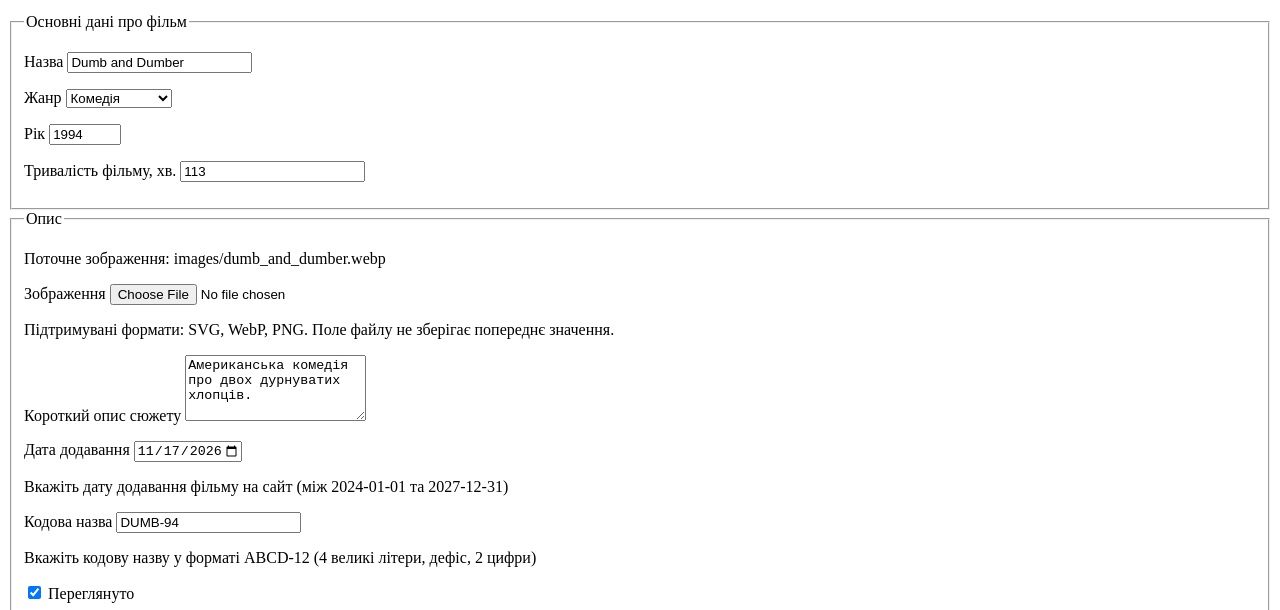
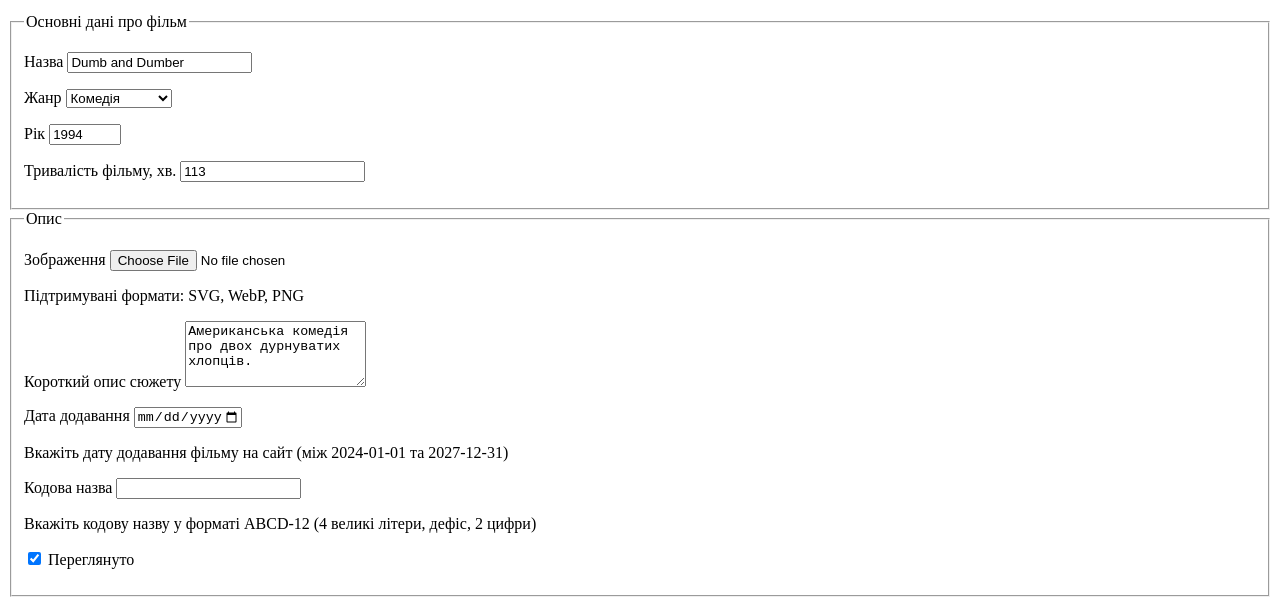
Before and after one commit to PavloBachysh/ClientWeb_Lab2, a plain HTML site: page admin-edit.html in a window 1280 px wide. Shown: the part 352-962 px from the top of the page. Drawn offline with Linux system fonts and the light colour scheme.

Commit message:
Some changes
Fixed problems which were detectted using W3C Validaor

```diff
--- a/admin-edit.html
+++ b/admin-edit.html
@@ -80,12 +80,11 @@
 
                     <fieldset>
                     <legend>Опис</legend>
-                    <p>Поточне зображення: images/dumb_and_dumber.webp</p>
                     <p>
                         <label for="image">Зображення</label>
                         <input id="image" name="image" type="file" accept="image/svg+xml,image/webp,image/png" required>
-                        <p id="image-hint">Підтримувані формати: SVG, WebP, PNG. Поле файлу не зберігає попереднє значення.</p>
                     </p>
+                    <p id="image-hint">Підтримувані формати: SVG, WebP, PNG</p>
 
                     <p>
                         <label for="plot">Короткий опис сюжету</label>
@@ -94,20 +93,20 @@
 
                     <p>
                         <label for="addedAt">Дата додавання</label>
-                        <input id="addedAt" name="addedAt" type="date" required min="2024-01-01" max="2027-12-31" value="2026-11-17">
-                        <p id="addedAt-hint">Вкажіть дату додавання фільму на сайт (між 2024-01-01 та 2027-12-31)</p>
+                        <input id="addedAt" name="addedAt" type="date" required min="2024-01-01" max="2027-12-31">
                     </p>
+                    <p id="addedAt-hint">Вкажіть дату додавання фільму на сайт (між 2024-01-01 та 2027-12-31)</p>
 
                     <p>
                         <label for="code">Кодова назва</label>
                         <input id="code" name="code" type="text" required pattern="^[A-Z]{4}-\d{2}$" maxlength="20"
-                        aria-describedby="code-hint" autocomplete="off" title="Вкажіть кодову назву у форматі ABCD-12" value="DUMB-94">
-                        <p id="code-hint">Вкажіть кодову назву у форматі ABCD-12 (4 великі літери, дефіс, 2 цифри)</p>
+                        aria-describedby="code-hint" autocomplete="off" title="Вкажіть кодову назву у форматі ABCD-12">
                     </p>
+                    <p id="code-hint">Вкажіть кодову назву у форматі ABCD-12 (4 великі літери, дефіс, 2 цифри)</p>
 
                     <p>
                         <label>
-                        <input id="watched" name="watched" type="checkbox" checked value="true">
+                        <input id="watched" name="watched" type="checkbox" checked>
                         Переглянуто
                         </label>
                     </p>
```
Also changed, not shown: admin.html (+3 -3 lines), index.html (+3 -3 lines).
